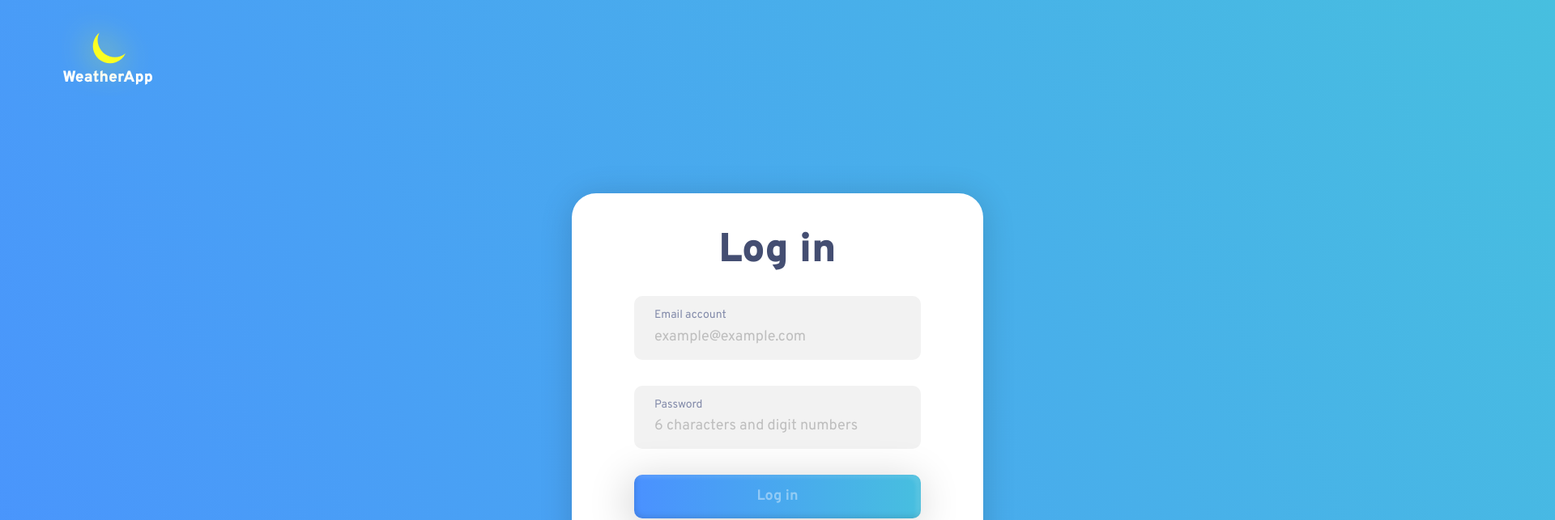
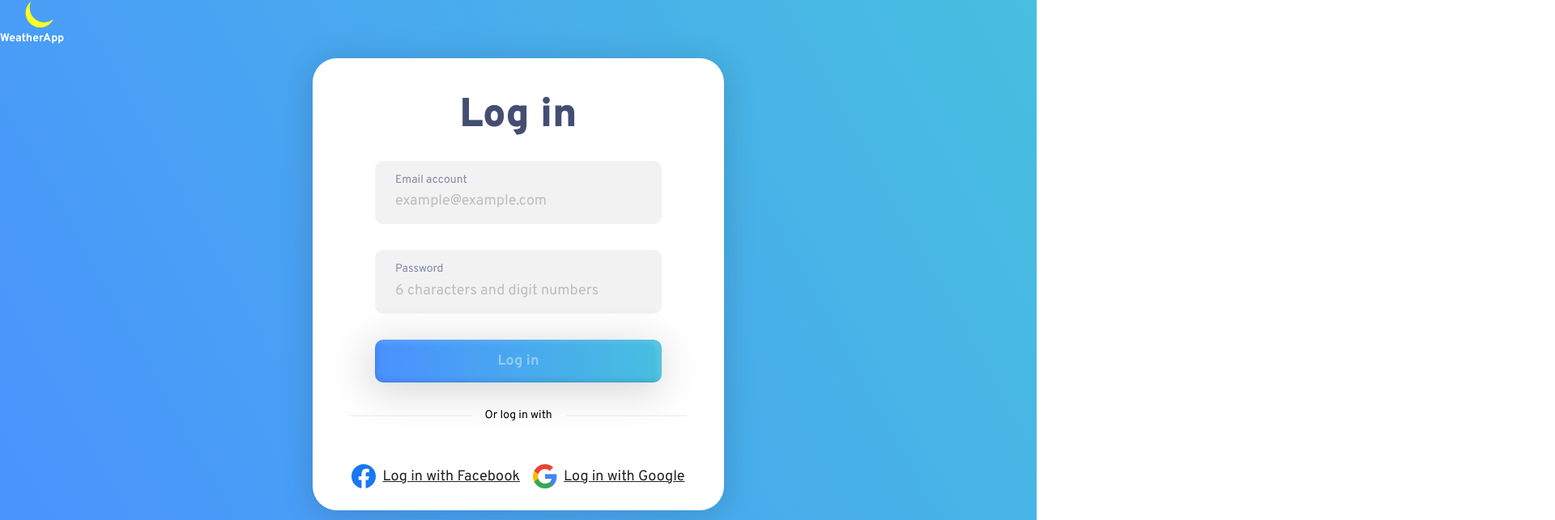
Before and after one commit to MaayanKaplan/weather-app, a React (Create React App) app: page /login in a window 1280 px wide. Shown: the top 643 px of the page at 81% size, 1920 px wide, since content can reach past the window. Built offline with nearby package versions, Linux system fonts and the light colour scheme.

Commit message:
before making changes

```diff
--- a/src/Common/Logo.tsx
+++ b/src/Common/Logo.tsx
@@ -3,7 +3,11 @@
 import MoonImage from "../Images/moonlogo.svg";
 import { deviceSize } from "../Utils/constants";
 
-const Logo = () => {
+type Props = {
+  margin?: string;
+};
+
+const Logo: React.FC<Props> = ({ margin }) => {
   return (
     <LogoWrapper>
       <LogoImage src={MoonImage} alt="Moon Image" />
@@ -12,11 +16,13 @@
   );
 };
 
-const LogoWrapper = styled.div`
+const LogoWrapper = styled.div<Props>`
   height: 71.8px;
   display: flex;
   flex-direction: column;
   gap: 3px;
+
+  margin: ${(props) => props.margin};
 `;
 
 const LogoImage = styled.img`
--- a/src/Components/Header/Header.tsx
+++ b/src/Components/Header/Header.tsx
@@ -1,6 +1,6 @@
 import React, { useState } from "react";
 import * as S from "./styles";
-import LogoImage from "../../Images/moonlogo.svg";
+import Logo from "../../Common/Logo";
 import {
   IconHomeFull,
   IconFavoritesOutline,
@@ -20,10 +20,7 @@
   const [toggle2, setToggle2] = useState<boolean>(false);
   return (
     <S.HeaderWrapper>
-      <S.LogoWrapper>
-        <S.Logo src={LogoImage} alt="App's logo" />
-        <S.LogoText>WeatherApp</S.LogoText>
-      </S.LogoWrapper>
+      <Logo />
       <S.NavWrapper>
         <HeaderLink to={"/"} icon={<IconHomeFull />}>
           Home
--- a/src/Components/Header/styles.tsx
+++ b/src/Components/Header/styles.tsx
@@ -1,10 +1,9 @@
 import styled from "styled-components/macro";
+import Logo from "../../Common/Logo";
 import { deviceSize } from "../../Utils/constants";
 
 export const HeaderWrapper = styled.header`
-  /* width: 1920px; */
   height: 94px;
-  /* margin: 121px 0 200px; */
   padding: 0 70px;
   box-shadow: 0 1px 2px 0 rgba(0, 0, 0, 0.1);
   background-color: #48bae4;
@@ -15,39 +14,6 @@
   }
 `;
 
-export const LogoWrapper = styled.div`
-  /* width: 110px; */
-  height: 71.8px;
-  display: flex;
-  flex-direction: column;
-  gap: 3px;
-  margin: 11px 190px 11px 0;
-
-  @media (max-width: ${deviceSize.tablet}) {
-    margin: 19px 18px 19px 0;
-  }
-`;
-
-export const Logo = styled.img`
-  width: 48px;
-  height: 51px;
-  display: flex;
-  margin: 0 31px;
-
-  @media (max-width: ${deviceSize.tablet}) {
-    width: 36px;
-    height: 36px;
-  }
-`;
-
-export const LogoText = styled.h1`
-  color: #fff;
-
-  @media (max-width: ${deviceSize.tablet}) {
-    font-size: 1.4rem;
-    font-weight: bold;
-  }
-`;
 export const NavWrapper = styled.nav`
   display: flex;
   gap: 63px;
@@ -82,3 +48,8 @@
     margin: 27px 96px 27px 0;
   }
 `;
+
+export const HeaderLogo = styled(Logo)`
+  margin: 100px;
+  padding: 100px;
+`;
--- a/src/Components/LoginBox/styles.tsx
+++ b/src/Components/LoginBox/styles.tsx
@@ -25,6 +25,10 @@
     height: 712px;
     padding: 54px 30px 85px;
   }
+
+  /* Button {
+    margin-top: 8px;
+  } */
 `;
 
 export const StyledTitle = styled.h1`
--- a/src/Pages/LoginPage.tsx
+++ b/src/Pages/LoginPage.tsx
@@ -1,8 +1,8 @@
 import React, { useState } from "react";
 import styled from "styled-components";
 import LoginBox from "../Components/LoginBox/LoginBox";
-import LogoImage from "../Images/logo.svg";
 import { deviceSize } from "../Utils/constants";
+import Logo from "../Common/Logo";
 
 type PageProps = {
   value: string;
@@ -28,14 +28,14 @@
   const [text, setText] = useState<string>("");
   return (
     <Container>
-      <StyledImage src={LogoImage} alt="App's logo" />
+      <LoginLogo margin={"50px"} />
       <LoginBox
         value={text}
         onChange={(e) => {
           setText(e.target.value);
         }}
         title={"Email account"}
-        placeholder="6 charaters and digit numbers blabla"
+        placeholder="6 characters and digit numbers"
         email={text}
         password={text}
       ></LoginBox>
@@ -44,30 +44,20 @@
 };
 
 const Container = styled.div`
-  width: 1920px;
-  height: 1080px;
+  width: 100vw;
+  height: 100vh;
   background-image: linear-gradient(241deg, #47bfdf, #4a91ff),
     linear-gradient(to bottom, #fff, #fff);
+  position: relative;
 
   @media (max-width: ${deviceSize.mobile}) {
-    width: 414px;
-    height: 712px;
     display: flex;
     flex-direction: column;
   }
 `;
 
-const StyledImage = styled.img`
-  margin-left: 74px;
-  margin-bottom: 116px;
-  display: inline-block;
-
-  @media (max-width: ${deviceSize.mobile}) {
-    margin: 0 122px 31px 144px;
-
-    /* width: 148px;
-    height: 97px; */
-  } ;
+const LoginLogo = styled(Logo)`
+  margin: 100px;
 `;
 
 export default LoginPage;
```
